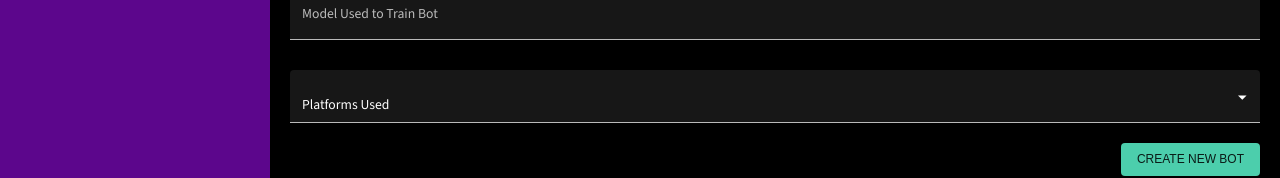
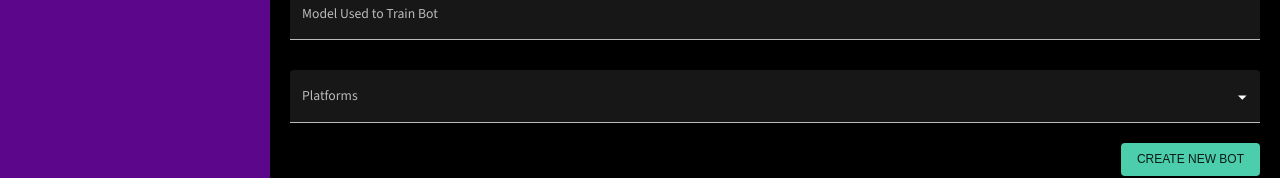
Before and after one commit to wjkb/Dashboard-v1, a React (Create React App) app: page /addbot in a window 1280 px wide. Shown: the part 500-678 px from the top of the page. Built offline with nearby package versions, Linux system fonts and the light colour scheme.

Commit message:
Fixed multi-select platform field ugly error msg

```diff
--- a/src/scenes/form/index.jsx
+++ b/src/scenes/form/index.jsx
@@ -36,7 +36,7 @@ const botScheme = yup.object().shape({
   email: yup.string().email("Invalid email"),
   persona: yup.string().required("required"),
   model: yup.string().required("required"),
-  platforms: yup.array().min(1, "Select at least one platform"),
+  platforms: yup.array().min(1, "required"),
 });
 
 const Form = () => {
@@ -144,39 +144,33 @@ const Form = () => {
                 helperText={touched.model && errors.model}
                 sx={{ gridColumn: "span 4" }}
               />
+
               {/* Platform field*/}
-              <Select
+              <TextField
+                select
                 fullWidth
                 variant="filled"
-                type="text"
                 label="Platforms"
-                multiple
-                displayEmpty={true}
-                renderValue={(selected) =>
-                  selected.join(", ") || "Platforms Used"
-                }
+                id="platforms"
+                name="platforms"
+                value={values.platforms}
+                onChange={handleChange}
                 onBlur={handleBlur}
-                onChange={handleChange}
-                value={values.platforms}
-                name="platforms"
                 error={!!touched.platforms && !!errors.platforms}
                 helperText={touched.platforms && errors.platforms}
+                SelectProps={{
+                  multiple: true,
+                  renderValue: (selected) => selected.join(", "),
+                }}
                 sx={{ gridColumn: "span 4" }}
               >
-                {platformNames.map((name) => (
-                  <MenuItem key={name} value={name}>
-                    <Checkbox checked={values.platforms.indexOf(name) > -1} />
-                    <ListItemText primary={name} />
+                {platformNames.map((platform) => (
+                  <MenuItem key={platform} value={platform}>
+                    <Checkbox checked={values.platforms.includes(platform)} />
+                    <ListItemText primary={platform} />
                   </MenuItem>
                 ))}
-              </Select>
-              {/* {touched.platforms && errors.platforms ? (
-                <FormHelperText
-                  sx={{ color: "#bf3333", marginLeft: "16px !important" }}
-                >
-                  {touched.platforms && errors.platforms}
-                </FormHelperText>
-              ) : null} */}
+              </TextField>
             </Box>
             <Box display="flex" justifyContent="end" mt="20px">
               <Button type="submit" color="secondary" variant="contained">
```
